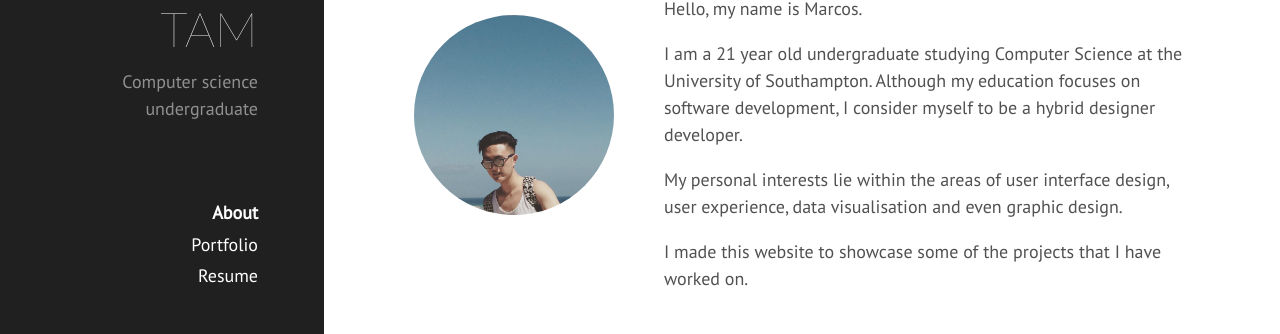
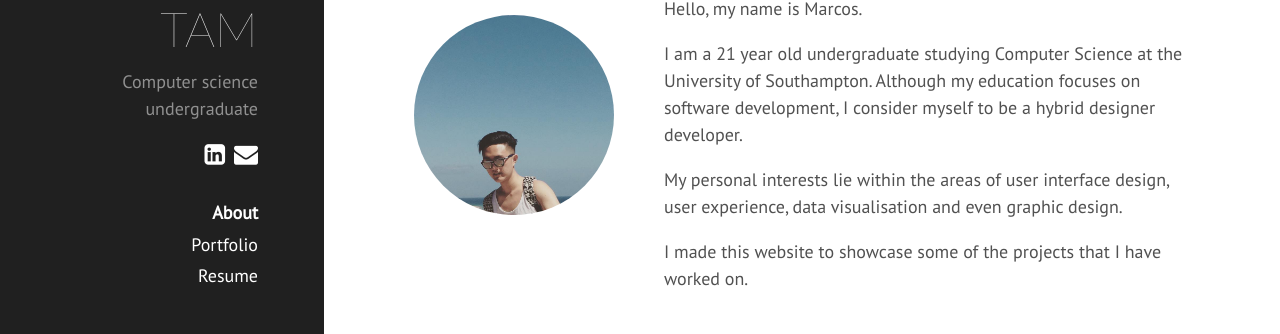
Before and after one commit to marcosss3/marcosss3.github.io, a Jekyll site: the page built from index.html, in a window 1280 px wide. Shown: the part 177-511 px from the top of the page. Built offline with Jekyll 4.4.1, drawn with Linux system fonts in a browser that asks for light colours; nearby versions of some CDN libraries.

Commit message:
Added import

```diff
--- a/_includes/head.html
+++ b/_includes/head.html
@@ -15,6 +15,7 @@
   </title>
 
   <!-- CSS -->
+  <link rel="stylesheet" href="https://maxcdn.bootstrapcdn.com/font-awesome/4.6.3/css/font-awesome.min.css">
   <link rel="stylesheet" href="{{ site.baseurl }}public/css/poole.css">
   <link rel="stylesheet" href="{{ site.baseurl }}public/css/syntax.css">
   <link rel="stylesheet" href="{{ site.baseurl }}public/css/hyde.css">
```
